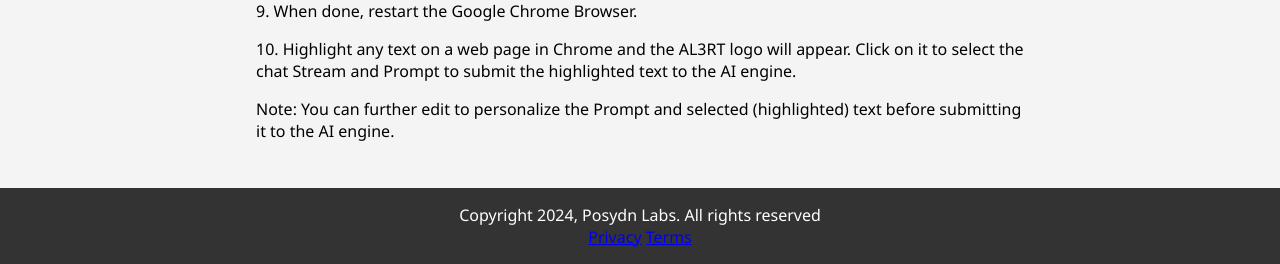
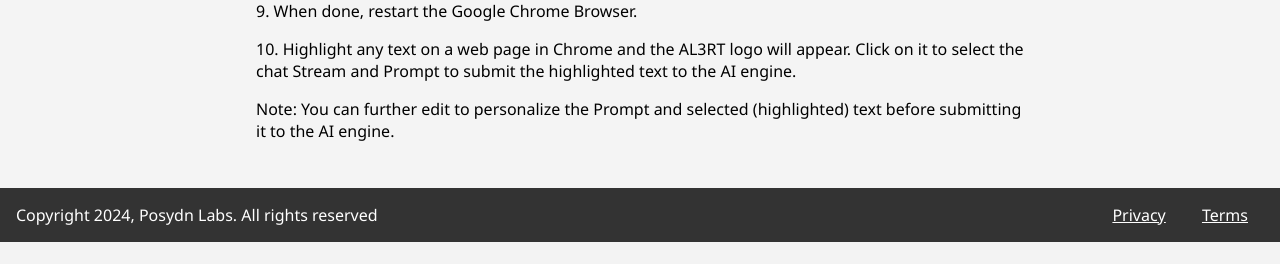
Before and after one commit to kohhash/RBAC, a Flask app: page / in a window 1280 px wide. Shown: the part 1381-1645 px from the top of the page. After the commit the page ends 1623 px from the top, so only its background shows below. Run offline with Flask 2, Linux system fonts and the light colour scheme; the visitor is signed in with stand-in values (Sample User, id 1); data comes from the database, SQL or seed files in the repository; data that the repository does not hold is empty; some libraries are stand-ins or nearby versions.

Commit message:
change style

```diff
--- a/templates/home.html
+++ b/templates/home.html
@@ -16,6 +16,8 @@
 
       header,
       footer {
+        display: flex;
+        justify-content: space-between;
         background-color: #333;
         color: white;
         text-align: center;
@@ -234,6 +236,11 @@
         margin-bottom: 80px;
         font-family: Times Roman;
       }
+
+      .a-href {
+        color: white;
+        padding: 16px;
+      }
     </style>
   </head>
   <body>
@@ -348,8 +355,8 @@
     <footer>
       <div>Copyright 2024, Posydn Labs. All rights reserved</div>
       <div>
-        <a href="{{ url_for('privacy_policy') }}">Privacy</a>
-        <a href="{{ url_for('terms_of_use') }}">Terms</a>
+        <a href="{{ url_for('privacy_policy') }}" class="a-href">Privacy</a>
+        <a href="{{ url_for('terms_of_use') }}" class="a-href">Terms</a>
       </div>
     </footer>
 
```
